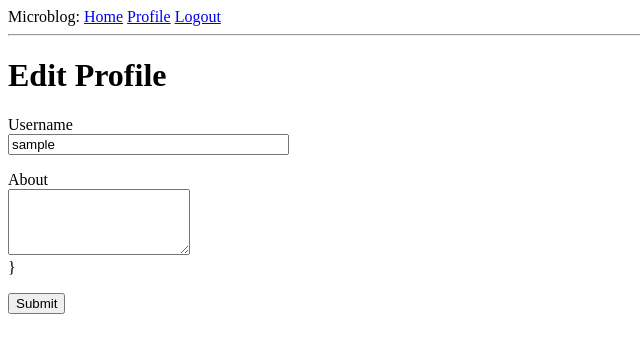
After one commit to Jhordag/microblog, a Flask app: page /edit_profile in a window 1280 px wide. The commit adds this page. Shown: the top 353 px of the page, without its empty margins (0-640 px from the left). Run offline with Flask 2, Linux system fonts and the light colour scheme; the visitor is signed in with stand-in values (Sample User, id 1); data comes from the database, SQL or seed files in the repository; both versions use the stored data as it was after the commit.

Commit message:
possibly editing the profile

```diff
--- a/app/forms.py
+++ b/app/forms.py
@@ -1,6 +1,6 @@
 from flask_wtf import FlaskForm
-from wtforms import StringField, PasswordField, BooleanField, SubmitField
-from wtforms.validators import DataRequired, ValidationError, Email, EqualTo
+from wtforms import StringField, PasswordField, BooleanField, SubmitField, TextAreaField
+from wtforms.validators import DataRequired, ValidationError, Email, EqualTo, Length
 from app.models import User
 
 class LoginForm(FlaskForm):
@@ -25,3 +25,9 @@ class RegisterForm(FlaskForm):
         user = User.query.filter_by(email=email.data).first()
         if user is not None:
             raise ValidationError('Please use a different email address.')
+
+
+class EditProfileForm(FlaskForm):
+    username = StringField('Username', validators=[DataRequired()])
+    about = TextAreaField('About', validators =[Length(min=0, max=140)])
+    submit = SubmitField('Submit')
--- a/app/models.py
+++ b/app/models.py
@@ -12,6 +12,8 @@ class User(UserMixin,db.Model):
     email = db.Column(db.String(120), index=True, unique=True)
     password_hash = db.Column(db.String(128))
     posts = db.relationship('Post', backref='authos', lazy='dynamic')
+    about = db.Column(db.String(140))
+    last_seen = db.Column(db.DateTime, default=datetime.utcnow)
 
     def __repr__(self):
         return '<User {}>'.format(self.username)
--- a/app/routes.py
+++ b/app/routes.py
@@ -1,11 +1,13 @@
 from app import app, db
 from app.models import User
-from app.forms import LoginForm, RegisterForm
+from app.forms import LoginForm, RegisterForm, EditProfileForm
 
 from flask import render_template, flash, redirect, url_for,request
 from flask_login import login_user, current_user, logout_user, login_required
 
 from werkzeug.urls import url_parse
+
+from datetime import datetime
 
 @app.route('/')
 @app.route('/index')
@@ -77,3 +79,26 @@ def user(username):
         {'author':user, 'body':'Test post #2'}
     ]
     return render_template('user.html',user=user, posts=posts)
+
+
+@app.before_request
+def before_request():
+    if current_user.is_authenticated:
+        current_user.last_seen = datetime.utcnow()
+        db.session.commit()
+
+@app.route('/edit_profile', methods=['GET','POST'])
+def edit_profile():
+    form = EditProfileForm()
+
+    if form.validate_on_submit():
+      current_user.username = form.username.data
+      current_user.about = form.about.data
+      db.session.commit()
+      flash('Your changes have been saved')
+      return redirect(url_for('edit_profile'))
+
+    elif request.method == 'GET':
+        form.username.data = current_user.username
+        form.about.data = current_user.about
+    return render_template('edit_profile.html',title='Edit Profile', form=form)
--- /dev/null
+++ b/app/templates/edit_profile.html
@@ -0,0 +1,28 @@
+{% extends 'base.html' %}
+
+{% block content %}
+    <h1>Edit Profile</h1>
+    <form action='' method='post'>
+        {{ form.hidden_tag() }}
+        <p>
+            {{ form.username.label }}<br>
+            {{ form.username(size=32) }}<br>
+            {% for error in form.errors %}
+            <span style="color: red;">[{{ error }}]</span>
+            {% endfor %}
+        </p>
+
+        <p>
+            {{ form.about.label }}<br>
+            {{ form.about(size=50, rows=4) }}<br>
+            {% for error in form.about.errors %}
+            <span style="color: red;">[{{ error }}]</span>
+            {% endfor %}
+        }
+
+        </p>
+
+        <p> {{ form.submit() }} </p>
+    </form>
+
+{% endblock %}
```
Also changed, not shown: app/templates/user.html (+8 -1 lines), migrations/versions/84edc640f4f9_new_fields_in_user_model.py (added, +30 -0 lines), app.db.
